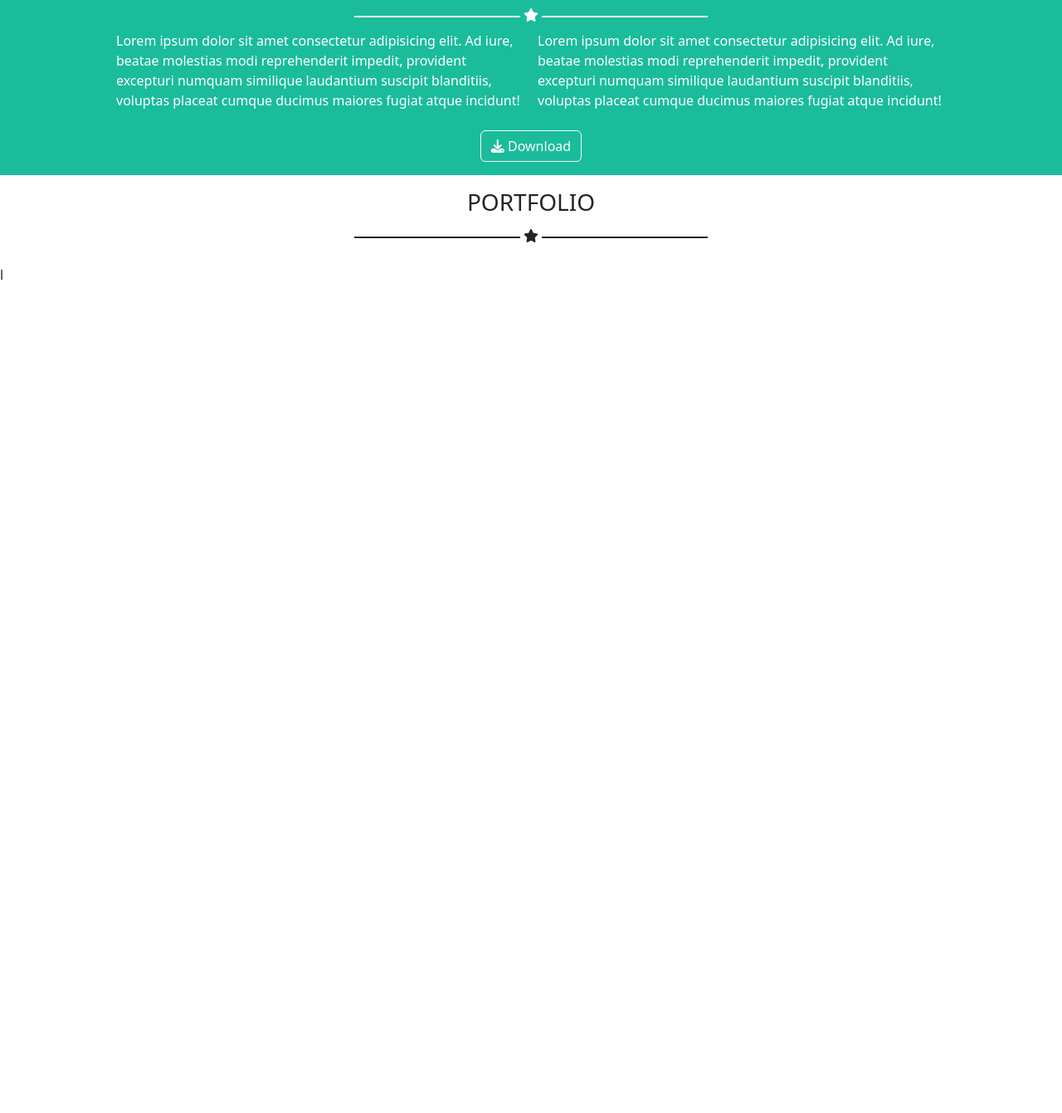
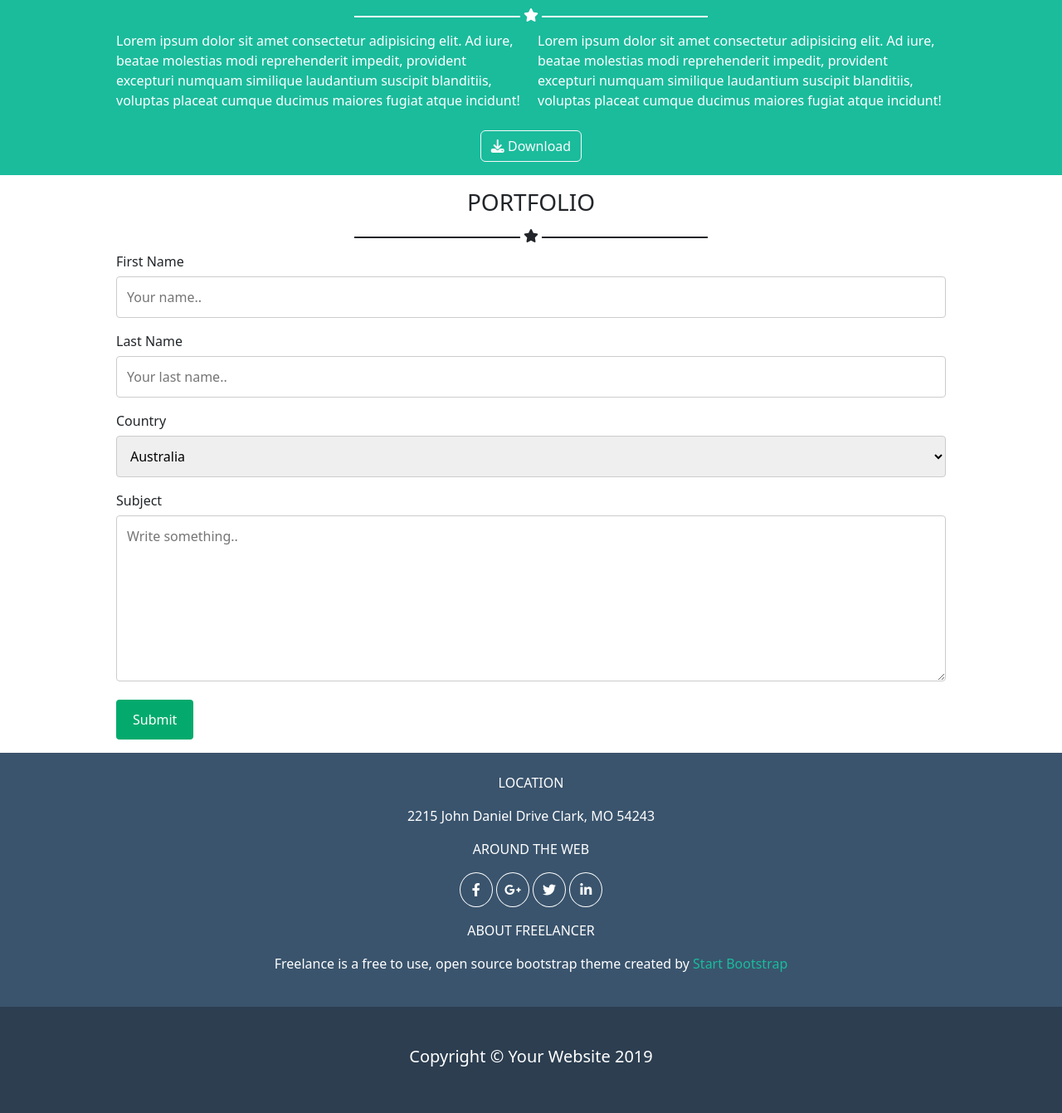
Before and after one commit to massimocolella02/html-css-bootstrap-freelancer, a plain HTML site: page index.html in a window 1280 px wide. Shown: the part 1392-2733 px from the top of the page at 83% size. Before the commit the page ends 1735 px from the top, so only its background shows below. Drawn offline with nearby package versions, Linux system fonts and the light colour scheme.

Commit message:
Esercizio completato

```diff
--- a/css/style.css
+++ b/css/style.css
@@ -29,3 +29,43 @@
 #contact-me .container{
     max-width: 80%;
 }
+
+input[type=text], select, textarea {
+    width: 100%; /* Full width */
+    padding: 12px; /* Some padding */
+    border: 1px solid #ccc; /* Gray border */
+    border-radius: 4px; /* Rounded borders */
+    box-sizing: border-box; /* Make sure that padding and width stays in place */
+    margin-top: 6px; /* Add a top margin */
+    margin-bottom: 16px; /* Bottom margin */
+    resize: vertical /* Allow the user to vertically resize the textarea (not horizontally) */
+  }
+
+  /* Style the submit button with a specific background color etc */
+  input[type=submit] {
+    background-color: #04AA6D;
+    color: white;
+    padding: 12px 20px;
+    border: none;
+    border-radius: 4px;
+    cursor: pointer;
+  }
+
+  .fa-brands{
+    color: white;
+    border: 1px solid white;
+    border-radius: 50%;
+    width: 40px;
+    aspect-ratio: 1;
+    text-align: center;
+  }
+  .fa-facebook-f:before,
+  .fa-google-plus-g:before,
+  .fa-twitter:before,
+  .fa-linkedin-in:before{
+    line-height: 40px;
+  }
+
+  .color-verde{
+    color: #1ABC9C;
+  }
--- a/index.html
+++ b/index.html
@@ -34,6 +34,7 @@
         </div>
     </header>
 
+    <main>
         <section id="intro">
             <div class="container">
                 <div class="row">
@@ -110,17 +111,53 @@
                     <i class="fa-solid fa-star"></i>
                     <hr>
                 </div>
+                <div class="text-start">
+                    <form action="action_page.php">
 
+                        <label for="fname">First Name</label>
+                        <input type="text" id="fname" name="firstname" placeholder="Your name..">
+
+                        <label for="lname">Last Name</label>
+                        <input type="text" id="lname" name="lastname" placeholder="Your last name..">
+
+                        <label for="country">Country</label>
+                        <select id="country" name="country">
+                          <option value="australia">Australia</option>
+                          <option value="canada">Canada</option>
+                          <option value="usa">USA</option>
+                        </select>
+
+                        <label for="subject">Subject</label>
+                        <textarea id="subject" name="subject" placeholder="Write something.." style="height:200px"></textarea>
+
+                        <input type="submit" class="btn btn-primary" value="Submit">
+
+                    </form>
+                </div>
             </div>
         </section>
+    </main>
 
-
-
-
-
-
-
-
+    <footer style="background-color: #3A546D; color: white;">
+        <div class="container text-center p-4">
+            <p>LOCATION</p>
+            <p>2215 John Daniel Drive Clark, MO 54243</p>
+            <div>
+                <p>AROUND THE WEB</p>
+                <a href=""><i class="fa-brands fa-facebook-f"></i></a>
+                <a href=""><i class="fa-brands fa-google-plus-g"></i></a>
+                <a href=""><i class="fa-brands fa-twitter"></i></a>
+                <a href=""><i class="fa-brands fa-linkedin-in"></i></a>
+            </div>
+            <div class="mt-3">
+                <p>ABOUT FREELANCER</p>
+                <p>Freelance is a free to use, open source bootstrap theme created by <span class="color-verde">Start Bootstrap</span></p>
+            </div>
+        </div>
+        <div class="container-fluid text-center py-5" style="background-color: #2C3E50;">
+            <h5>Copyright &copy; Your Website 2019</h5>
+        </div>
+    </footer>
     <script src="https://cdn.jsdelivr.net/npm/bootstrap@5.3.0-alpha1/dist/js/bootstrap.bundle.min.js" integrity="sha384-w76AqPfDkMBDXo30jS1Sgez6pr3x5MlQ1ZAGC+nuZB+EYdgRZgiwxhTBTkF7CXvN" crossorigin="anonymous"></script>
 </body>
-</html>l
+</html>
```
Lines whose indentation alone changed are shown as unchanged.
